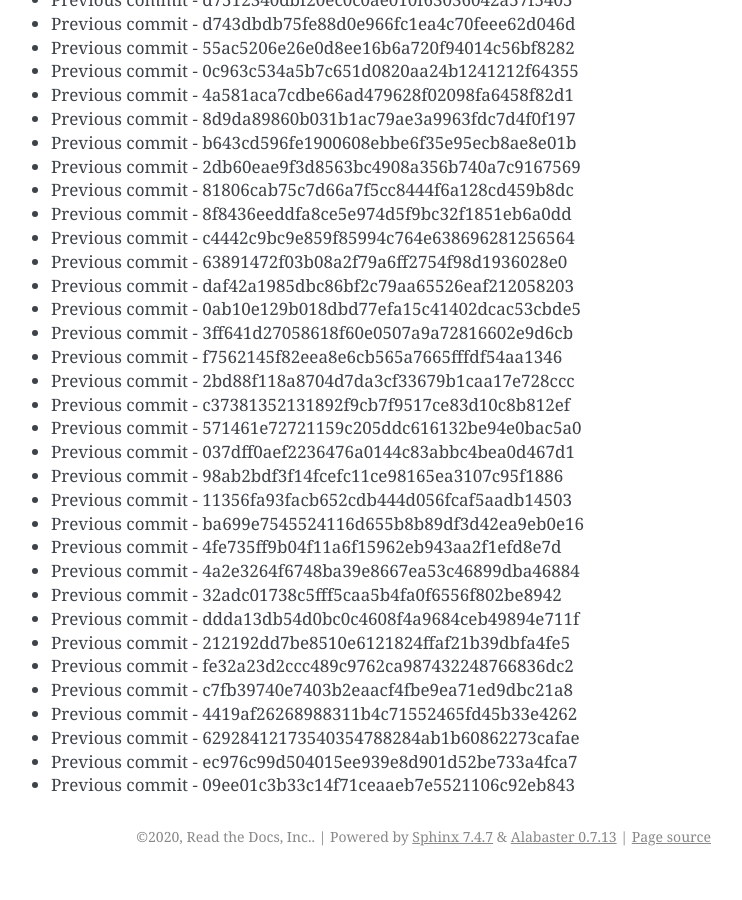
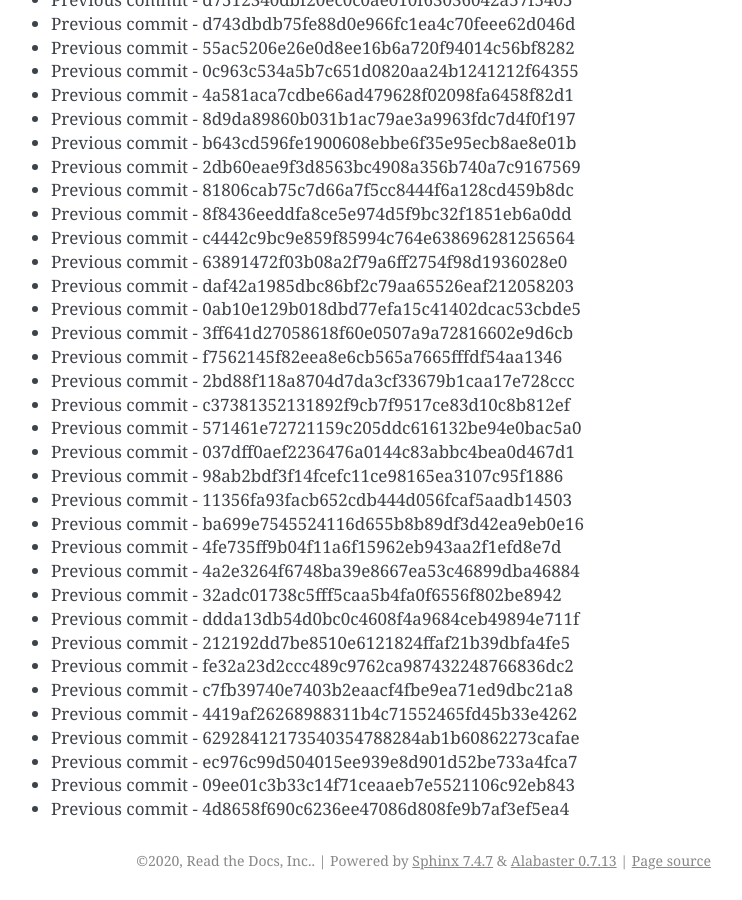
Before and after one commit to readthedocs/rtd-git-stresstest, a Sphinx documentation site: the page built from docs/updates.rst, in a window 1280 px wide and 900 px high, scrolled down 63741 px. Shown: the whole window, without its empty margins (399-1141 px from the left). Built offline with Sphinx 7.4.7, drawn with Linux system fonts in a browser that asks for light colours; before the commit the page ends 64617 px from its top, so only the background shows below that.

Commit message:
Generating commit from previous: 4d8658f690c6236ee47086d808fe9b7af3ef5ea4

```diff
--- a/docs/updates.rst
+++ b/docs/updates.rst
@@ -2710,3 +2710,4 @@ It can be tested for any performance characteristics.
 * Previous commit - 62928412173540354788284ab1b60862273cafae
 * Previous commit - ec976c99d504015ee939e8d901d52be733a4fca7
 * Previous commit - 09ee01c3b33c14f71ceaaeb7e5521106c92eb843
+* Previous commit - 4d8658f690c6236ee47086d808fe9b7af3ef5ea4
```
